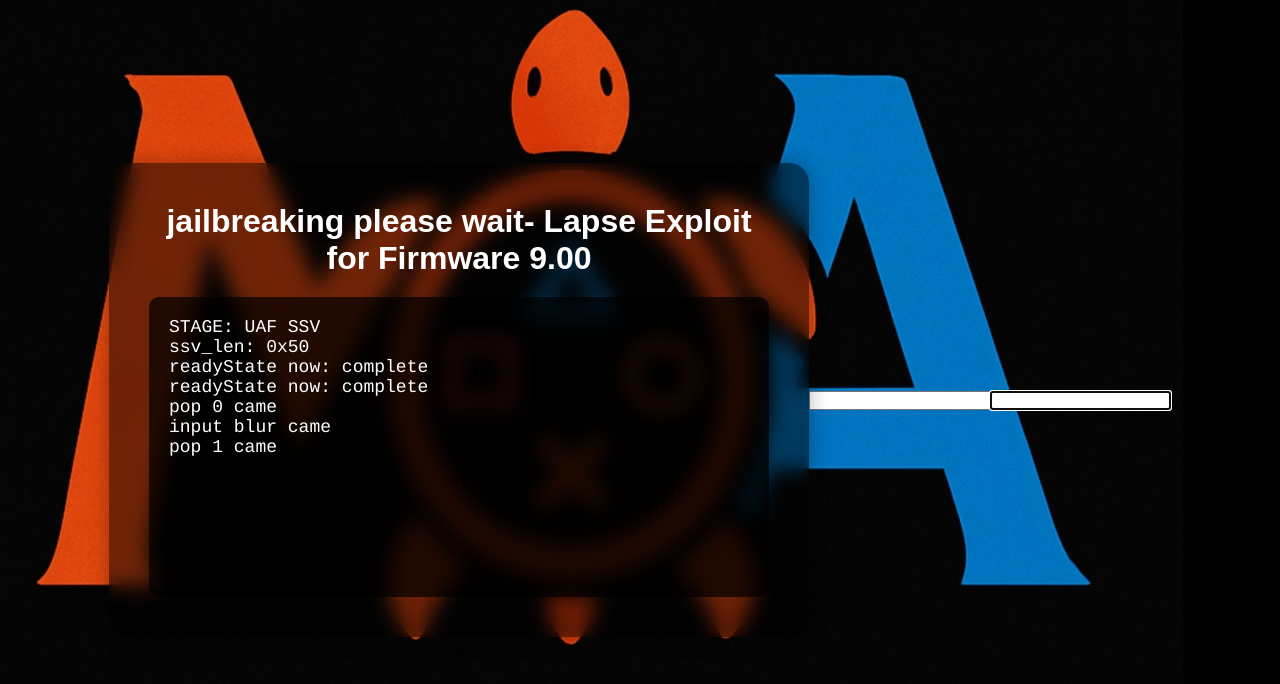
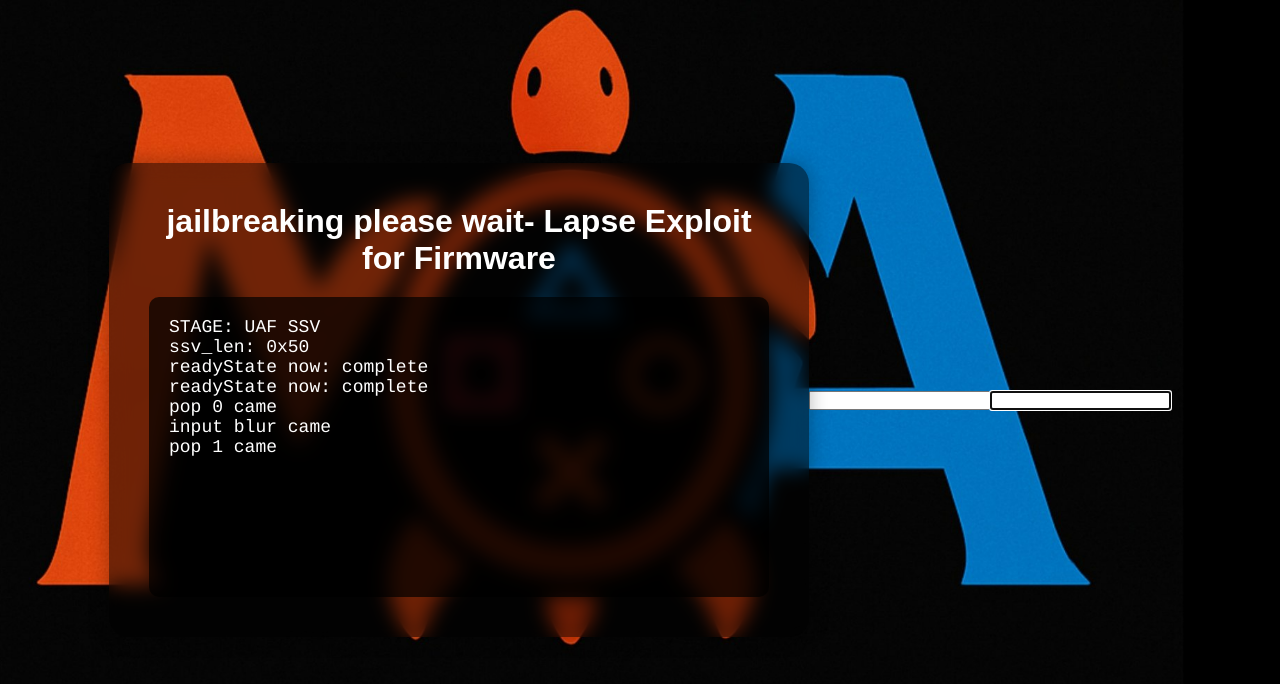
Before and after one commit to CodeByAllam/ps900, a plain HTML site: page index.html in a window 1280 px wide. Drawn offline with Linux system fonts and the light colour scheme; no server answers.

Commit message:
index.html

```diff
--- a/index.html
+++ b/index.html
@@ -85,7 +85,7 @@ along with this program.  If not, see <https://www.gnu.org/licenses/>.
   </script>
 
   <div class="card">
-    <h1> jailbreaking please wait- Lapse Exploit for Firmware 9.00</h1>
+    <h1> jailbreaking please wait- Lapse Exploit for Firmware</h1>
     <pre id="console"></pre>
   </div>
 
```
